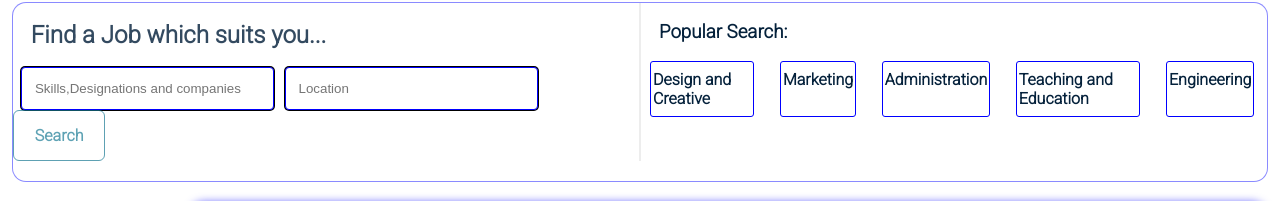
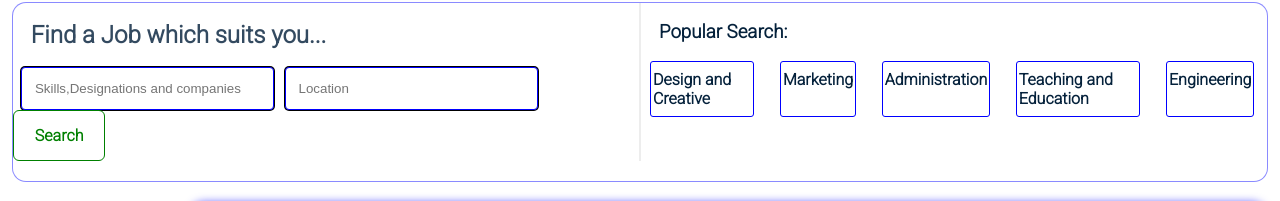
Before and after one commit to HarshVardhan-Omar/Jobsite, a plain HTML site: page index.html in a window 1280 px wide. In both pictures the pointer is over the button "Search". Shown: the part 816-1017 px from the top of the page. Drawn offline with Linux system fonts and the light colour scheme.

Commit message:
final commit

```diff
--- a/style.css
+++ b/style.css
@@ -314,8 +314,8 @@ div.heading h1{
 #submitbutton:hover{
     background: none;
     border: 1px solid;
-    border-color:#167892b0;
-    color: #167892b0;
+    border-color:green;
+    color: green;
 }
 
 
```
